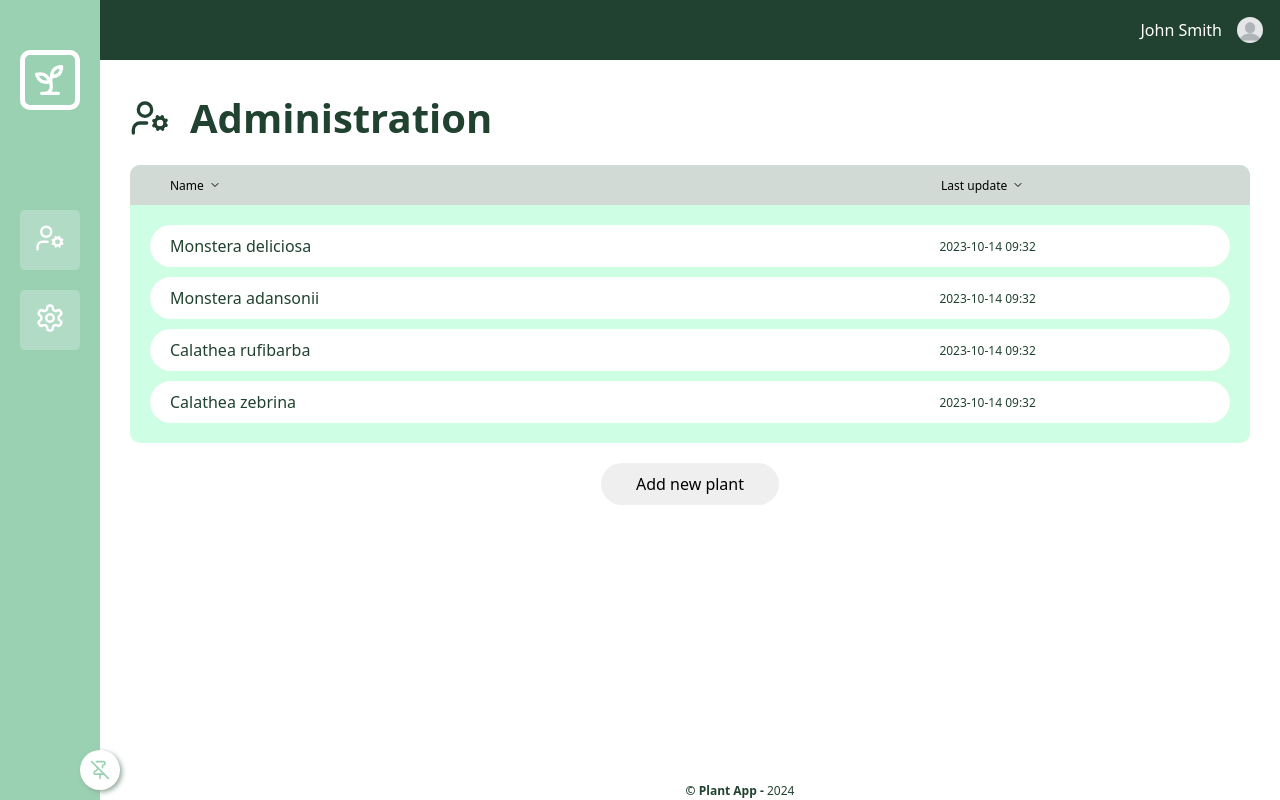
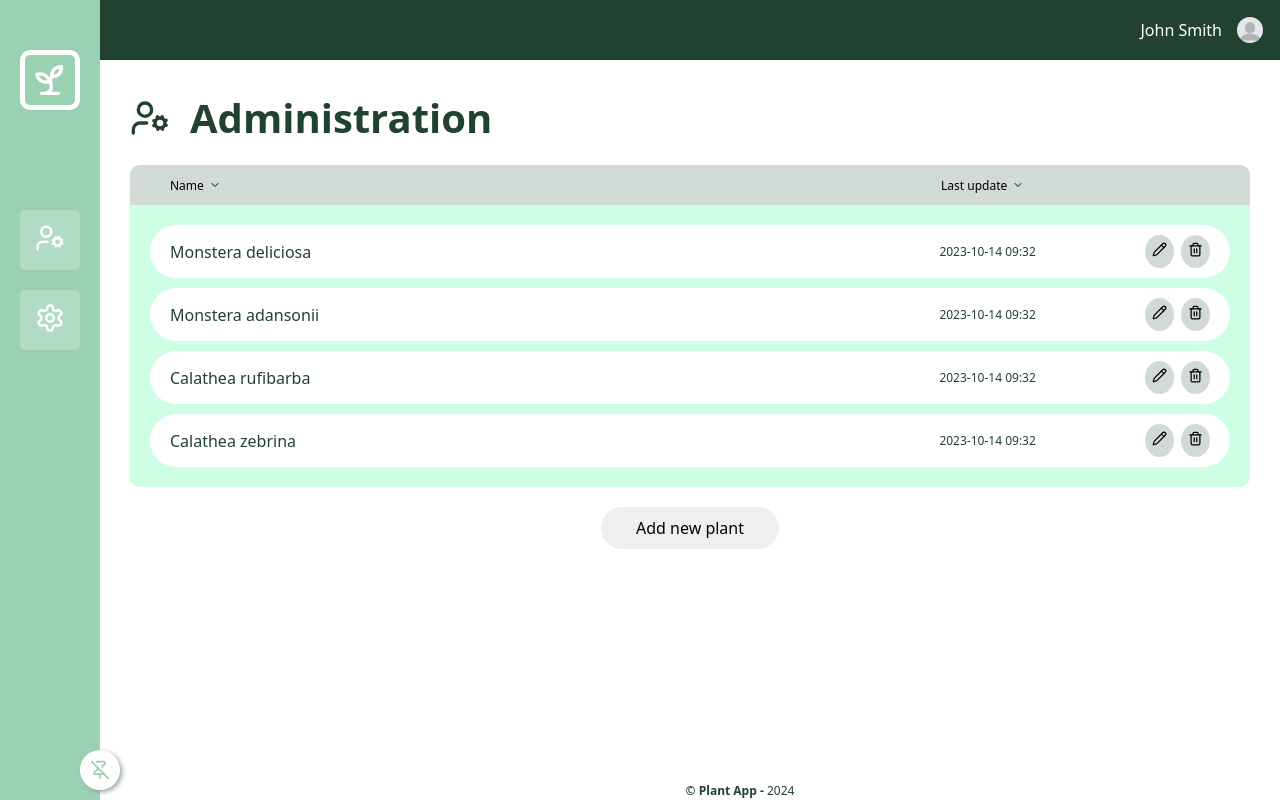
Before and after one commit to ngoosen/gardening-app, a Next.js app: page /admin in a window 1280 px wide. Built offline with nearby package versions, Linux system fonts and the light colour scheme.

Commit message:
feat: add plant list actionsµ

```diff
--- a/app/admin/components/PlantListItem.tsx
+++ b/app/admin/components/PlantListItem.tsx
@@ -1,7 +1,9 @@
+import dayjs from "dayjs";
+import { Pencil, Trash2 } from "lucide-react";
+
 import styles from "@/style/admin/PlantListItem.module.scss";
 
 import { IPlant } from "@/hooks/usePlants";
-import dayjs from "dayjs";
 
 interface IPlantListItemProps {
   plant: IPlant
@@ -25,7 +27,14 @@ export default function PlantListItem(props: IPlantListItemProps): JSX.Element {
           {dayjs(plant.updatedAt).format("YYYY-MM-DD HH:mm")}
         </p>
       </div>
-      <div className={styles.actions}></div>
+      <div className={styles.actions}>
+        <button>
+          <Pencil />
+        </button>
+        <button>
+          <Trash2 />
+        </button>
+      </div>
     </li>
   );
 }
--- a/style/admin/PlantListItem.module.scss
+++ b/style/admin/PlantListItem.module.scss
@@ -18,7 +18,6 @@
 
     .plant_name {
       width: calc(100% - 100px);
-      max-width: 1400px;
 
       margin-left: 20px;
       margin-right: 10px;
@@ -34,4 +33,46 @@
       cursor: pointer;
     }
   }
+
+  .actions {
+    display: flex;
+    justify-content: flex-end;
+    align-items: center;
+    gap: 7px;
+
+    width: 70px;
+
+    margin-left: auto;
+    margin-right: 20px;
+
+    button {
+      appearance: none;
+      border: none;
+
+      padding: 7px;
+
+      border-radius: 100%;
+      background-color: $light_grey;
+
+      transition: all .1s;
+
+      svg {
+        width: 15px;
+        height: 15px;
+      }
+
+      &:hover {
+        cursor: pointer;
+      }
+
+      &:first-of-type:hover {
+        background-color: $secondary_green;
+      }
+
+      &:last-of-type:hover {
+        color: #ffffff;
+        background-color: $orange;
+      }
+    }
+  }
 }
```
